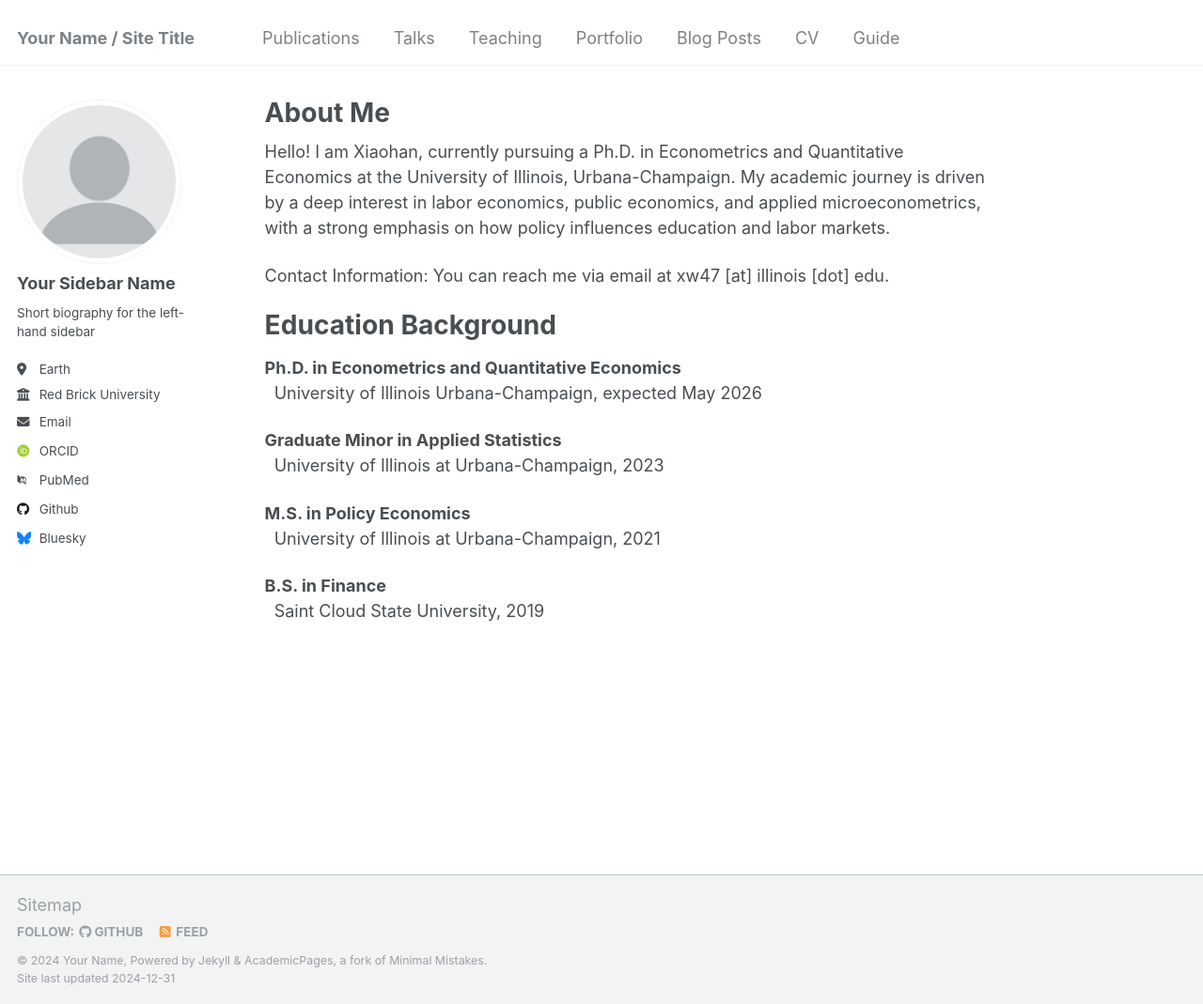
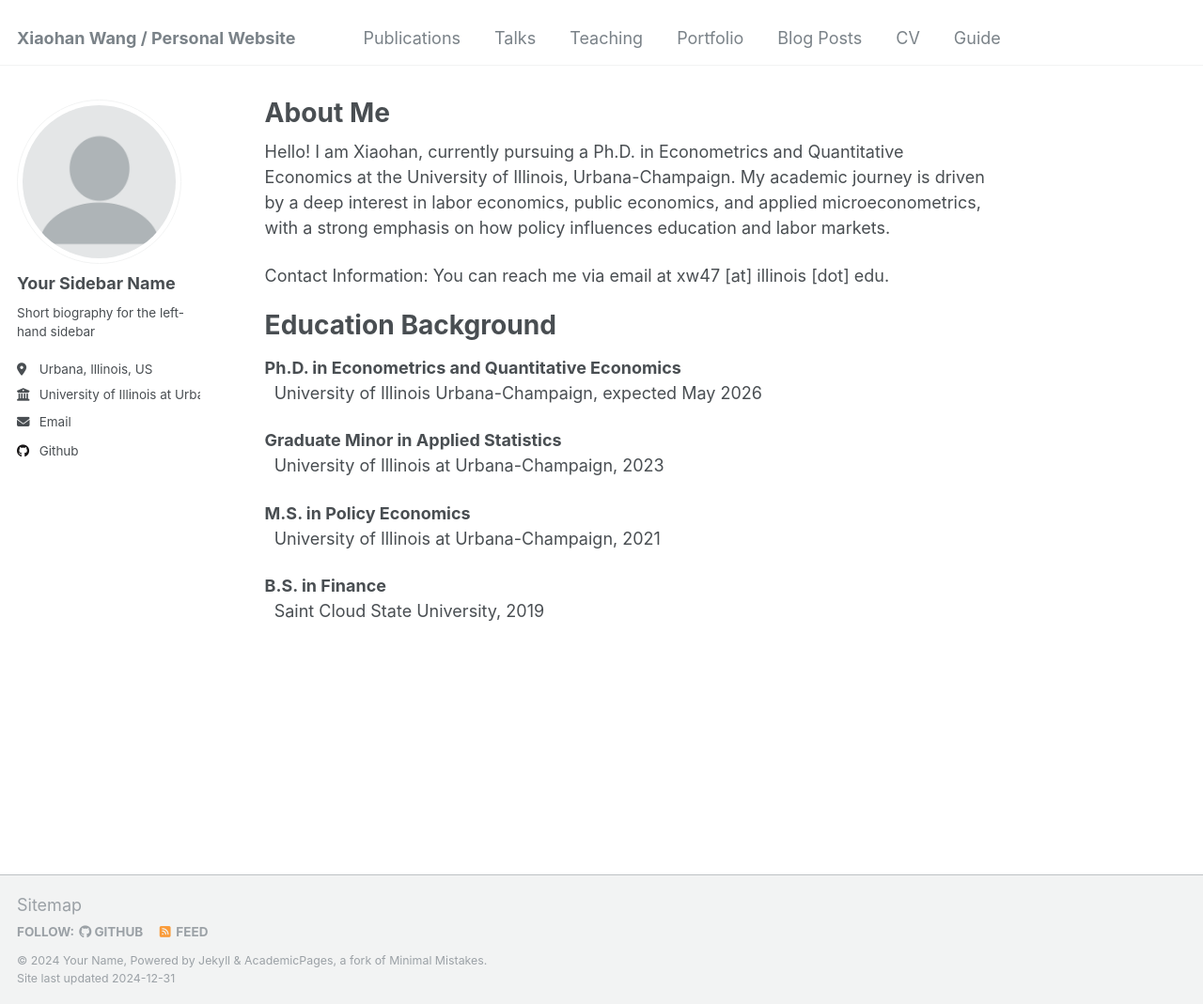
Before and after one commit to xiaohanwang1997/xiaohanwang1997.github.io, a Jekyll site: the page built from _pages/about.md, in a window 1280 px wide and 1069 px high. Shown: the whole window at 94% size. Built offline with Jekyll 4.4.1, drawn with Linux system fonts in a browser that asks for light colours; some web fonts are replaced.

Commit message:
Update _config.yml

```diff
--- a/_config.yml
+++ b/_config.yml
@@ -8,7 +8,7 @@
 
 # Basic Site Settings
 locale                   : "en-US"
-title                    : "Your Name / Site Title"
+title                    : "Xiaohan Wang / Personal Website"
 title_separator          : "-"
 name                     : &name "Your Name"
 description              : &description "personal description"
@@ -25,18 +25,19 @@ author:
   name             : "Your Sidebar Name"
   pronouns         : # example: "she/her"
   bio              : "Short biography for the left-hand sidebar"
-  location         : "Earth"
-  employer         : "Red Brick University"
+  location         : "Urbana, Illinois, US"
+  employer         : "University of Illinois at Urbana - Champaign"
   uri              : # URL
-  email            : "none@example.org"
+  email            : "xw47@illinois.edu"
+  linkedin         : https://www.linkedin.com/in/xiaohanwang9796/
 
   # Academic websites
   arxiv            : # URL - Update with the correct link to your profile
   googlescholar    : # URL - Update with the correct link to your profile
   impactstory      : # URL
-  orcid            : "http://orcid.org/yourorcidurl"
+  orcid            : #"http://orcid.org/yourorcidurl"
   semantic         : # URL
-  pubmed           : "https://www.ncbi.nlm.nih.gov/pubmed/?term=john+snow"
+  pubmed           : #"https://www.ncbi.nlm.nih.gov/pubmed/?term=john+snow"
   researchgate     : # URL
   scopus           : # URL
 
@@ -49,7 +50,7 @@ author:
   stackoverflow    : # User number or user number and name (i.e., use "1" or "1/jeff-atwood")
 
   # Social media
-  bluesky          : "bsky.app" # Replace this with you Bluesky username
+  bluesky          : #"bsky.app" # Replace this with you Bluesky username
   facebook         : # Username
   flickr           : # Username
   foursquare       : # Username
```
